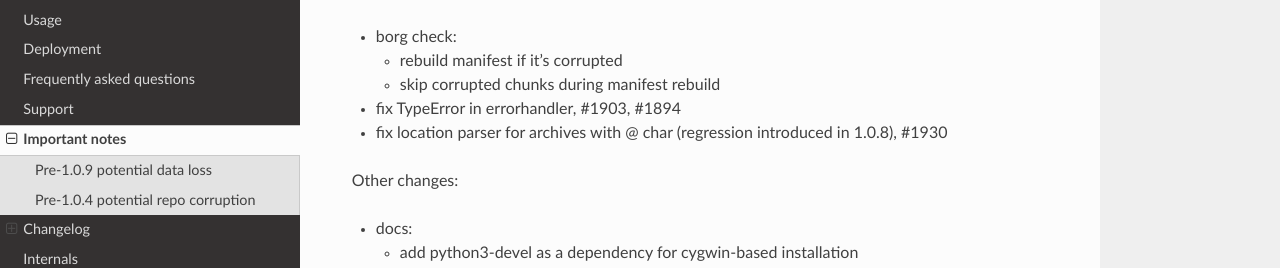
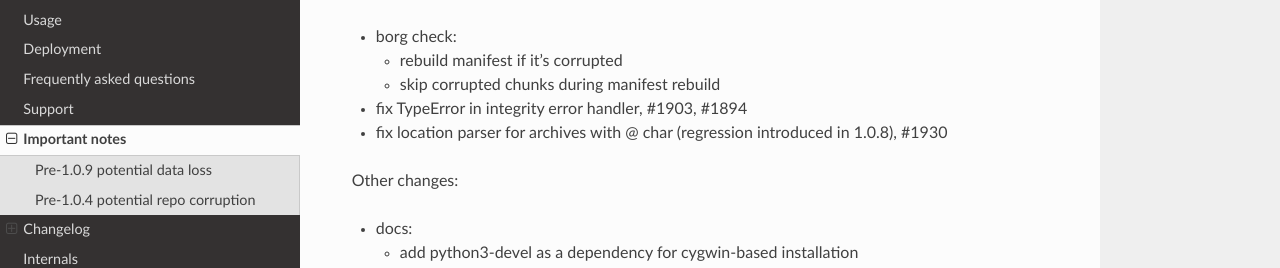
Before and after one commit to borgbackup/borg, a Sphinx documentation site: the page built from docs/changes.rst, in a window 1280 px wide and 900 px high, scrolled down 1552 px. Shown: the part 159-427 px from the top of the window. Built offline with Sphinx 7.4.7 and the Read the Docs theme 2.0.0, drawn with Linux system fonts in a browser that asks for light colours; pages that are not in the unit, such as notebooks, are missing from menus; the version number could not be read and is left out.

Commit message:
update CHANGES (1.0-maint)

```diff
--- a/docs/changes.rst
+++ b/docs/changes.rst
@@ -80,7 +80,7 @@ Bug fixes:
 
   - rebuild manifest if it's corrupted
   - skip corrupted chunks during manifest rebuild
-- fix TypeError in errorhandler, #1903, #1894
+- fix TypeError in integrity error handler, #1903, #1894
 - fix location parser for archives with @ char (regression introduced in 1.0.8), #1930
 
 Other changes:
```
